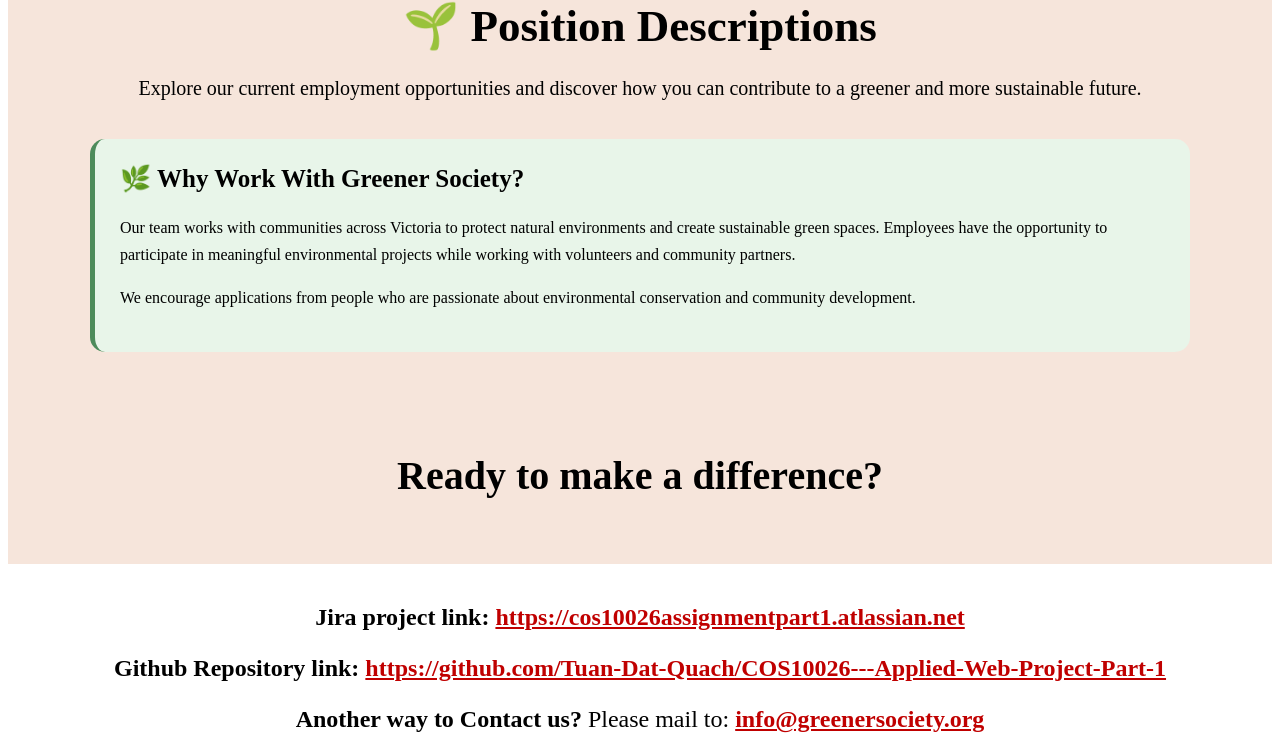
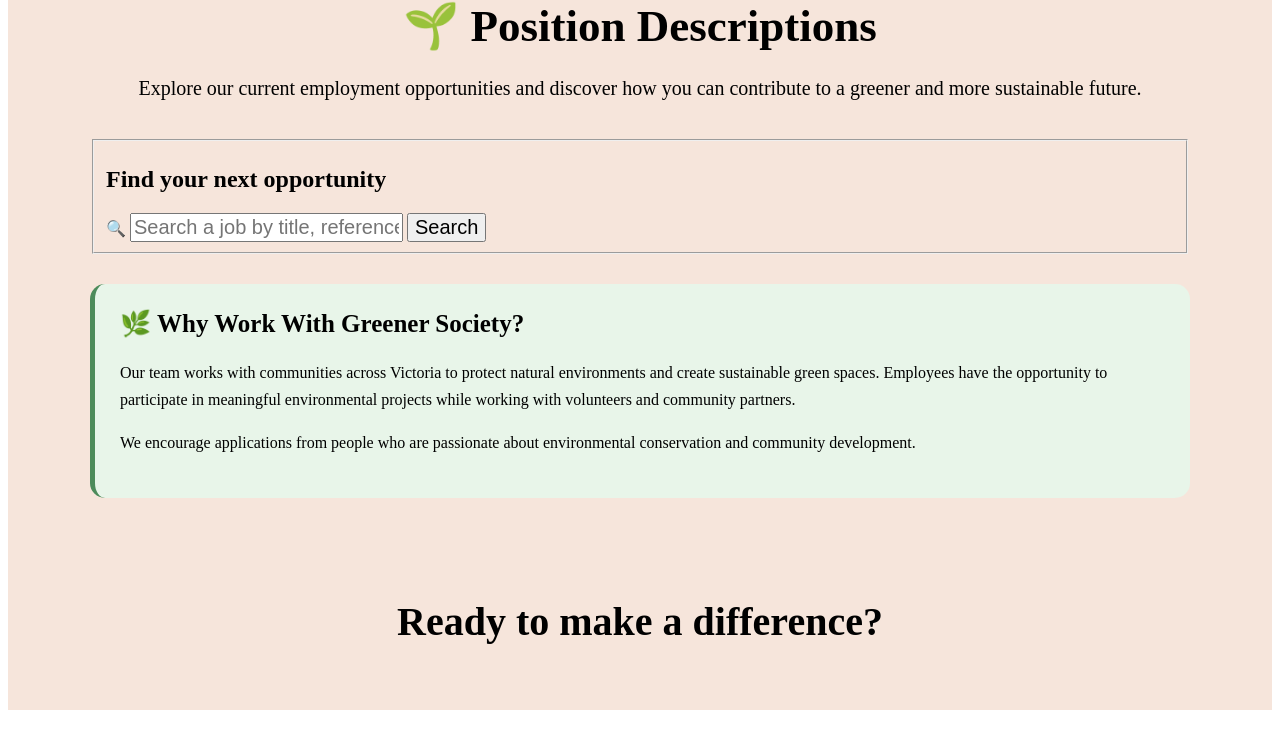
Before and after one commit to Tuan-Dat-Quach/COS10026---Applied-Web-Project-Part-1, a PHP site: page /jobs.php in a window 1280 px wide. Shown: the part 233-983 px from the top of the page. Run offline with PHP 8.4, Linux system fonts and the light colour scheme; data that the repository does not hold is empty.

Commit message:
Added basic HTML form for the search bar in jobs page

```diff
--- a/jobs.php
+++ b/jobs.php
@@ -52,6 +52,17 @@
                 </p>
             </header>
 
+            <div class="search_bar">
+                <form action="search_result.php" method="GET">
+                    <fieldset id="search">
+                        <h2> Find your next opportunity </h2>
+                        <label for="search"> <span aria-hidden="true"> 🔍 </span> </label>
+	                    <input type="text" name="search" id="search" placeholder="Search a job by title, reference number or keywords:">
+
+                        <input type="submit" value="Search">
+                    </fieldset>
+                </form>
+            </div>
 
             <div class="jobs-layout">
 
```
Also changed, not shown: 1 other file.
